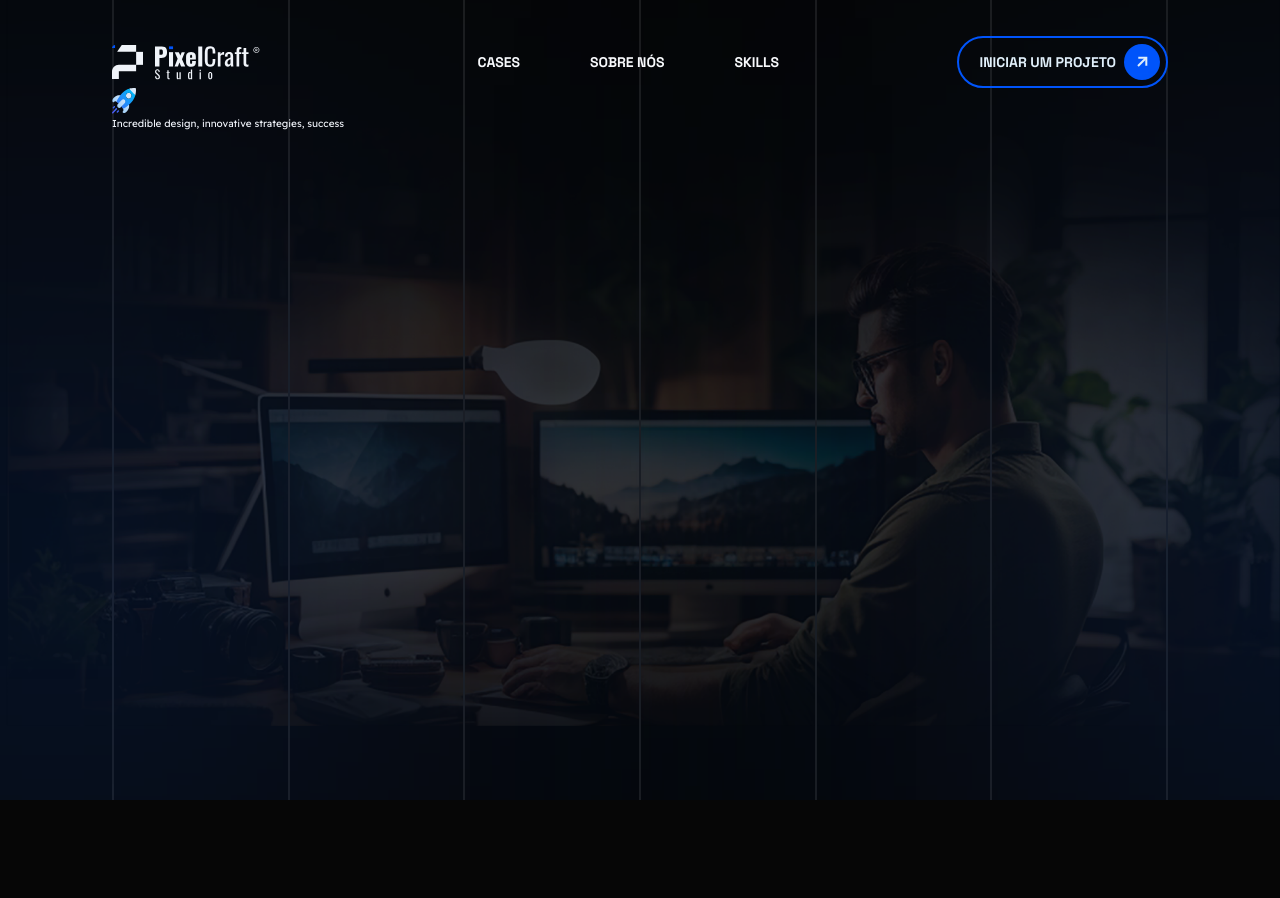
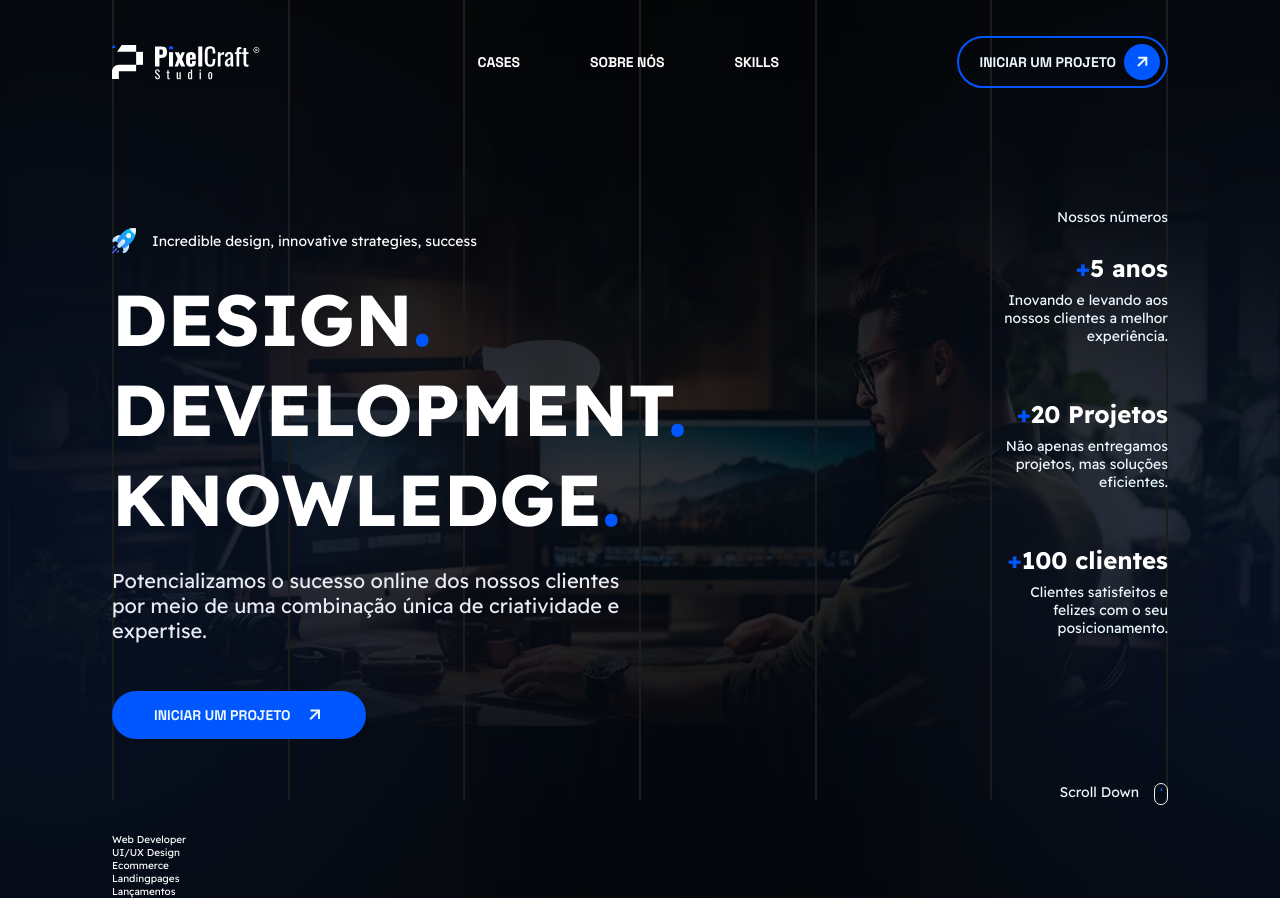
Before and after one commit to GabrielRodrigues-pd/PixelCraft, a Next.js app: page / in a window 1280 px wide. Shown: the top 898 px of the page. Before the commit the page ends 800 px from the top, so only its background shows below. Built offline with nearby package versions, Linux system fonts and the light colour scheme.

Commit message:
create buttonv2, infohome,

```diff
--- /dev/null
+++ b/src/components/ButtonV2/index.tsx
@@ -0,0 +1,11 @@
+import { Button } from "./styles";
+import Image from "next/image";
+import seta from "@/assets/seta.svg";
+
+export default function ButtonV2() {
+  return (
+    <Button>
+      Iniciar um projeto <Image src={seta} alt="" />
+    </Button>
+  );
+}
--- /dev/null
+++ b/src/components/ButtonV2/styles.ts
@@ -0,0 +1,18 @@
+import { styled } from "@/styles/stitches.config";
+
+export const Button = styled("button", {
+  borderRadius: "5.0rem",
+  backgroundColor: "$blue_700",
+  color: "$blue_50",
+  fontSize: "1.4rem",
+  fontWeight: "700",
+  fontFamily: "Space Grotesk",
+  textTransform: "uppercase",
+  border: "none",
+  padding: "1.5rem 4.2rem",
+  display: "flex",
+  alignItems: "center",
+  gap: "1.6rem",
+  cursor: "pointer",
+  margin: "4.8rem 0px",
+});
--- /dev/null
+++ b/src/components/Carrossel/index.tsx
@@ -0,0 +1,15 @@
+import React from "react";
+import Image from "next/image";
+import { Container } from "./styles";
+
+export default function Carrossel() {
+  return (
+    <Container>
+      <p>Web Developer</p>
+      <p>UI/UX Design</p>
+      <p>Ecommerce</p>
+      <p>Landingpages</p>
+      <p>Lançamentos</p>
+    </Container>
+  );
+}
--- /dev/null
+++ b/src/components/Carrossel/styles.ts
@@ -0,0 +1,3 @@
+import { styled } from "@/styles/stitches.config";
+
+export const Container = styled("div", {});
--- a/src/components/Home/index.tsx
+++ b/src/components/Home/index.tsx
@@ -1,10 +1,12 @@
 import NavBar from "../NavBar";
-import { Container, Bg, Blur, InfoHeader, Info, Nunbers } from "./styles";
+import { Container, Bg, Blur } from "./styles";
+
 import Line from "../LineGrid";
+import InfoHome from "../InfoHome";
+import Carrossel from "../Carrossel";
 
 import Image from "next/image";
 import bg from "@/assets/bg.png";
-import foguete from "@/assets/foguete.svg";
 
 export default function Home() {
   return (
@@ -15,16 +17,9 @@ export default function Home() {
       </Bg>
       <Blur />
       <Blur posicao="rh" />
-      <InfoHeader>
-        <Info>
-          <div>
-            <Image src={foguete} alt="Foguete PixelCraft" />
-            <p>Incredible design, innovative strategies, success</p>
-          </div>
-        </Info>
-        <Nunbers></Nunbers>
-      </InfoHeader>
+      <InfoHome />
       <Line />
+      <Carrossel />
     </Container>
   );
 }
--- a/src/components/Home/styles.ts
+++ b/src/components/Home/styles.ts
@@ -17,7 +17,7 @@ export const Blur = styled("div", {
   position: "absolute",
   width: "362px",
   height: "362px",
-  zIndex: "299",
+  zIndex: "-2",
   top: "50%",
   left: "-10%",
   filter: "blur(271.5px)",
@@ -32,9 +32,3 @@ export const Blur = styled("div", {
     },
   },
 });
-
-export const InfoHeader = styled("div", {});
-
-export const Info = styled("div", {});
-
-export const Nunbers = styled("div", {});
--- /dev/null
+++ b/src/components/InfoHome/index.tsx
@@ -0,0 +1,57 @@
+import React from "react";
+import { InfoHeader, Info, Nunbers, Ponto, Scroll } from "./styles";
+
+import Image from "next/image";
+import ButtonV2 from "../ButtonV2";
+
+import foguete from "@/assets/foguete.svg";
+import mouser from "@/assets/mouser.svg";
+
+export default function InfoHome() {
+  return (
+    <InfoHeader>
+      <Info>
+        <div>
+          <Image src={foguete} alt="Foguete PixelCraft" />
+          <p>Incredible design, innovative strategies, success</p>
+        </div>
+        <h1>
+          Design<span>.</span> <br />
+          Development<span>.</span> <br />
+          Knowledge
+          <span>.</span>
+        </h1>
+        <p>
+          Potencializamos o sucesso online dos nossos clientes por meio de uma
+          combinação única de criatividade e expertise.
+        </p>
+        <ButtonV2 />
+      </Info>
+      <Nunbers>
+        <p>Nossos números</p>
+        <div>
+          <h3>
+            <span>+</span>5 anos
+          </h3>
+          <p>Inovando e levando aos nossos clientes a melhor experiência.</p>
+        </div>
+        <div>
+          <h3>
+            <span>+</span>20 Projetos
+          </h3>
+          <p>Não apenas entregamos projetos, mas soluções eficientes.</p>
+        </div>
+        <div>
+          <h3>
+            <span>+</span>100 clientes
+          </h3>
+          <p>Clientes satisfeitos e felizes com o seu posicionamento.</p>
+        </div>
+        <Scroll>
+          <p>Scroll Down</p>
+          <Image src={mouser} alt="" />
+        </Scroll>
+      </Nunbers>
+    </InfoHeader>
+  );
+}
--- /dev/null
+++ b/src/components/InfoHome/styles.ts
@@ -0,0 +1,75 @@
+import { styled } from "@/styles/stitches.config";
+
+export const InfoHeader = styled("div", {
+  marginTop: "12.0rem",
+  display: "flex",
+  justifyContent: "space-between",
+});
+
+export const Info = styled("div", {
+  div: {
+    display: "flex",
+    alignItems: "center",
+    gap: "16px",
+
+    p: {
+      fontSize: "1.4rem",
+      color: "$white",
+    },
+  },
+
+  span: {
+    color: "$blue_700",
+  },
+
+  h1: {
+    fontSize: "7.2rem",
+    textTransform: "uppercase",
+  },
+
+  p: {
+    fontSize: "2.0rem",
+    color: "$blue_Dark_100",
+    width: "520px",
+    fontWeight: "400",
+    lineHeight: "normal",
+    margin: "2.4rem 0",
+  },
+});
+
+export const Nunbers = styled("div", {
+  display: "flex",
+  flexDirection: "column",
+  alignItems: "flex-end",
+
+  div: {
+    padding: "2.7rem 0",
+  },
+
+  span: {
+    color: "$blue_700",
+  },
+
+  p: {
+    width: "166px",
+    fontSize: "1.4rem",
+    textAlign: "right",
+    color: "$blue_50",
+  },
+
+  h3: {
+    fontSize: "2.4rem",
+    fontWeight: 700,
+    textAlign: "right",
+    paddingBottom: ".8rem",
+  },
+});
+
+export const Ponto = styled("span", {});
+
+export const Scroll = styled("div", {
+  display: "flex",
+  alignContent: "center",
+  gap: "1.5rem",
+  marginTop: "9.2rem",
+});
```
Also changed, not shown: src/assets/mouser.svg (added), src/assets/seta.svg (added).
